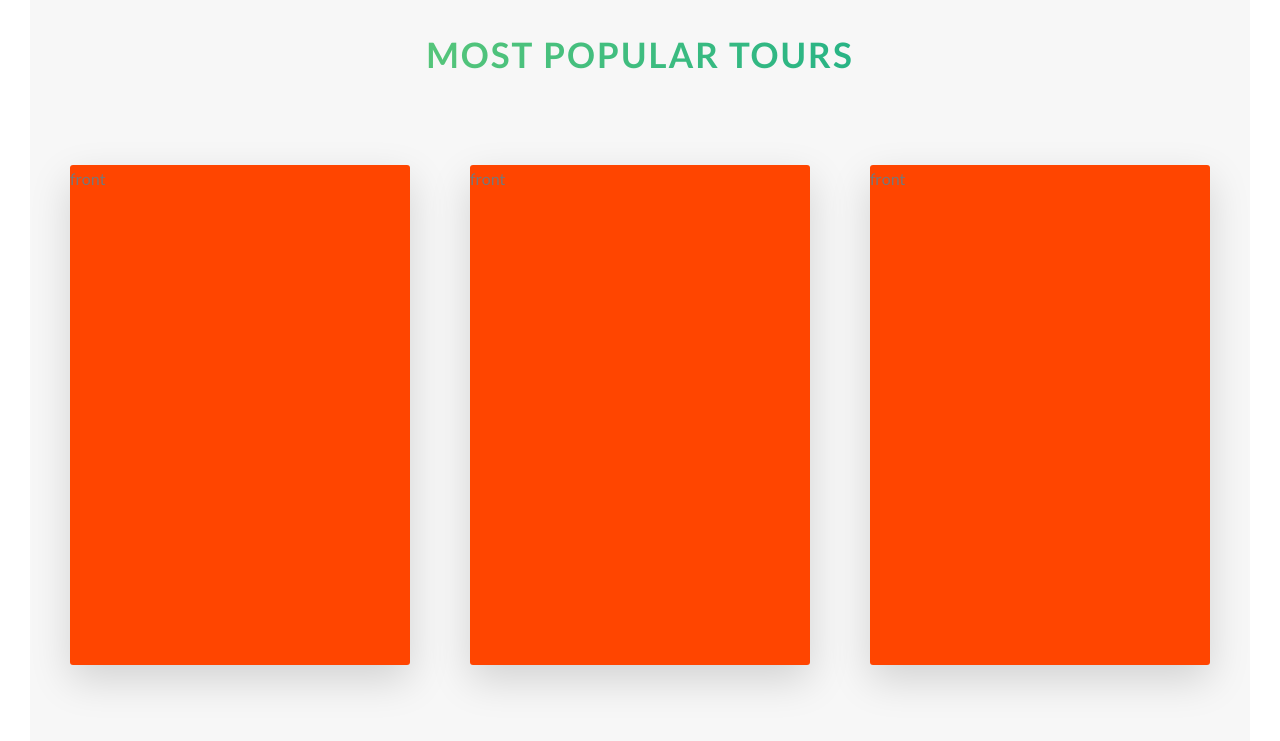
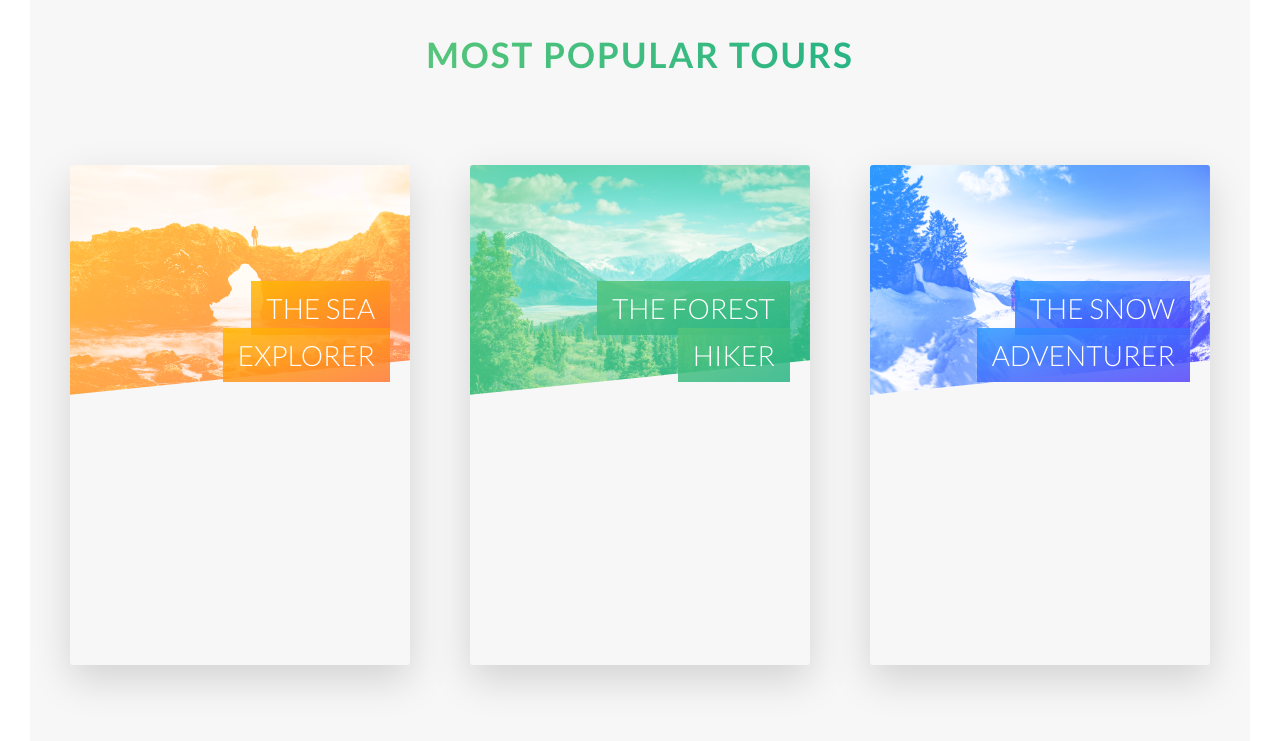
Before and after one commit to lorrydriveloper/Advance-Css-Sass, a website: page Project1/index.html in a window 1280 px wide. Shown: the part 2220-2961 px from the top of the page. Drawn offline with Linux system fonts and the light colour scheme.

Commit message:
add content to the cards

```diff
--- a/Project1/index.html
+++ b/Project1/index.html
@@ -104,7 +104,11 @@
                     <div class="col-1-of-3">
                         <div class="card">
                             <div class="card__side card__side--front card__side--front-1">
-                                front
+                                <div class="card__picture card__picture--1">&nbsp;</div>
+                                <h4 class="card__heading">
+                                    <span class="card__heading-span card__heading-span-1">The sea explorer</span>
+                                </h4>
+                                <div class="card__details"></div>
                             </div>
                             <div class="card__side card__side--back card__side--back-1">
                                 back
@@ -114,7 +118,11 @@
                     <div class="col-1-of-3">
                         <div class="card">
                             <div class="card__side card__side--front card__side--front-2">
-                                front
+                                <div class="card__picture card__picture--2">&nbsp;</div>
+                                <h4 class="card__heading">
+                                    <span class="card__heading-span card__heading-span-2">the forest hiker</span>
+                                </h4>
+                                <div class="card__details"></div>
                             </div>
                             <div class="card__side card__side--back card__side--back-2">
                                 back
@@ -124,7 +132,11 @@
                     <div class="col-1-of-3">
                         <div class="card">
                             <div class="card__side card__side--front card__side--front-3">
-                                front
+                                <div class="card__picture card__picture--3">&nbsp;</div>
+                                <h4 class="card__heading">
+                                    <span class="card__heading-span card__heading-span-3">The snow adventurer</span>
+                                </h4>
+                                <div class="card__details"></div>
                             </div>
                             <div class="card__side card__side--back card__side--back-3">
                                 back
--- a/Project1/sass/components/_card.scss
+++ b/Project1/sass/components/_card.scss
@@ -14,21 +14,21 @@
     width: 100%;
     backface-visibility: hidden;
     border-radius: 3px;
+    overflow: hidden;
     box-shadow: $default-shadow;
         &--front {
-            background-color:orangered;
+
         }
         &--back{
-            background-color: yellowgreen;
             transform: rotateY(180deg);
             &-1 {
-                background-image: linear-gradient( to right bottom, $color-secondary-light, $color-secondary-dark)
+                background-image: linear-gradient( to right bottom, $color-secondary-light, $color-secondary-dark);
             }
             &-2 {
-                background-image: linear-gradient( to right bottom, $color-primary-light, $color-primary-dark)
+                background-image: linear-gradient( to right bottom, $color-primary-light, $color-primary-dark);
             }
             &-3 {
-                background-image: linear-gradient( to right bottom, $color-tertiary-light, $color-tertiary-dark)
+                background-image: linear-gradient( to right bottom, $color-tertiary-light, $color-tertiary-dark);
             }
         }
 
@@ -42,4 +42,47 @@
 
     }
 
+    &__picture {
+        background-size: cover;
+        height: 23rem;
+        background-blend-mode: screen;
+        clip-path: polygon(0 0, 100% 0, 100% 85%, 0 100%);
+        &--1 {
+            background-image:linear-gradient( to right bottom, $color-secondary-light, $color-secondary-dark), url(../img/nat-5.jpg);
+        }
+        &--2 {
+            background-image:linear-gradient( to right bottom, $color-primary-light, $color-primary-dark), url(../img/nat-6.jpg);
+        }
+        &--3 {
+            background-image: linear-gradient( to right bottom, $color-tertiary-light, $color-tertiary-dark), url(../img/nat-7.jpg);
+        }
+    }
+
+    &__heading {
+        font-size: 2.8rem;
+        font-weight: 300;
+        text-transform: uppercase;
+        color: white;
+        position: absolute;
+        top: 12rem;
+        right: 2rem;
+        text-align: right;
+        width: 75%;
+    }
+
+    &__heading-span {
+        padding: 1rem 1.5rem;
+        box-decoration-break: clone;
+        -webkit-box-decoration-break: clone;
+        &-1{
+            background-image: linear-gradient(to right bottom, rgba($color-secondary-light, .85), rgba($color-secondary-dark, .85));
+        }
+        &-2{
+            background-image: linear-gradient(to right bottom, rgba($color-primary-light, .85), rgba($color-primary-dark, .85));
+        }
+        &-3{
+            background-image: linear-gradient(to right bottom, rgba($color-tertiary-light, .85), rgba($color-tertiary-dark, .85));
+        }
+    }
+
 }
```
Also changed, not shown: Project1/css/style.css.
